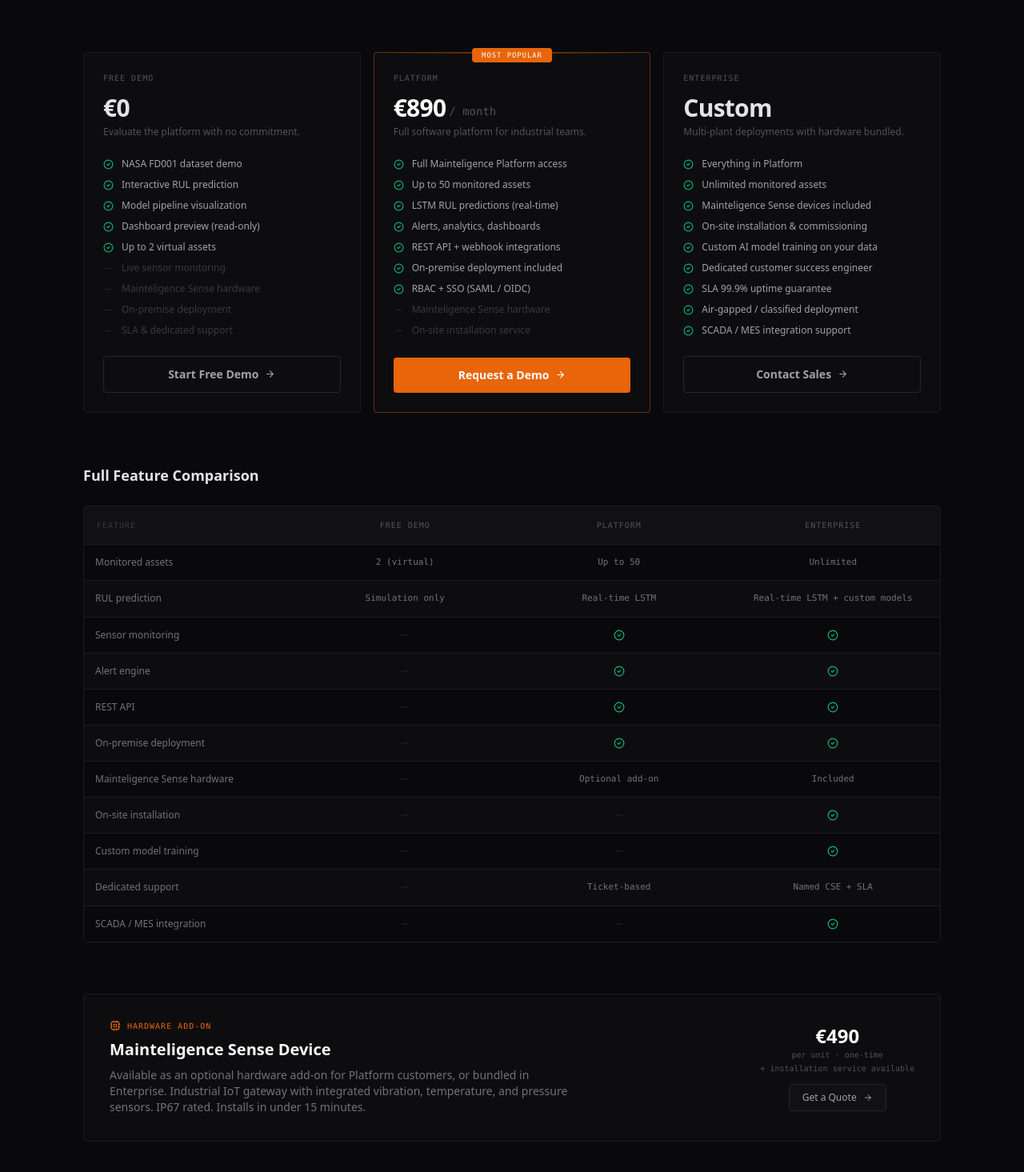
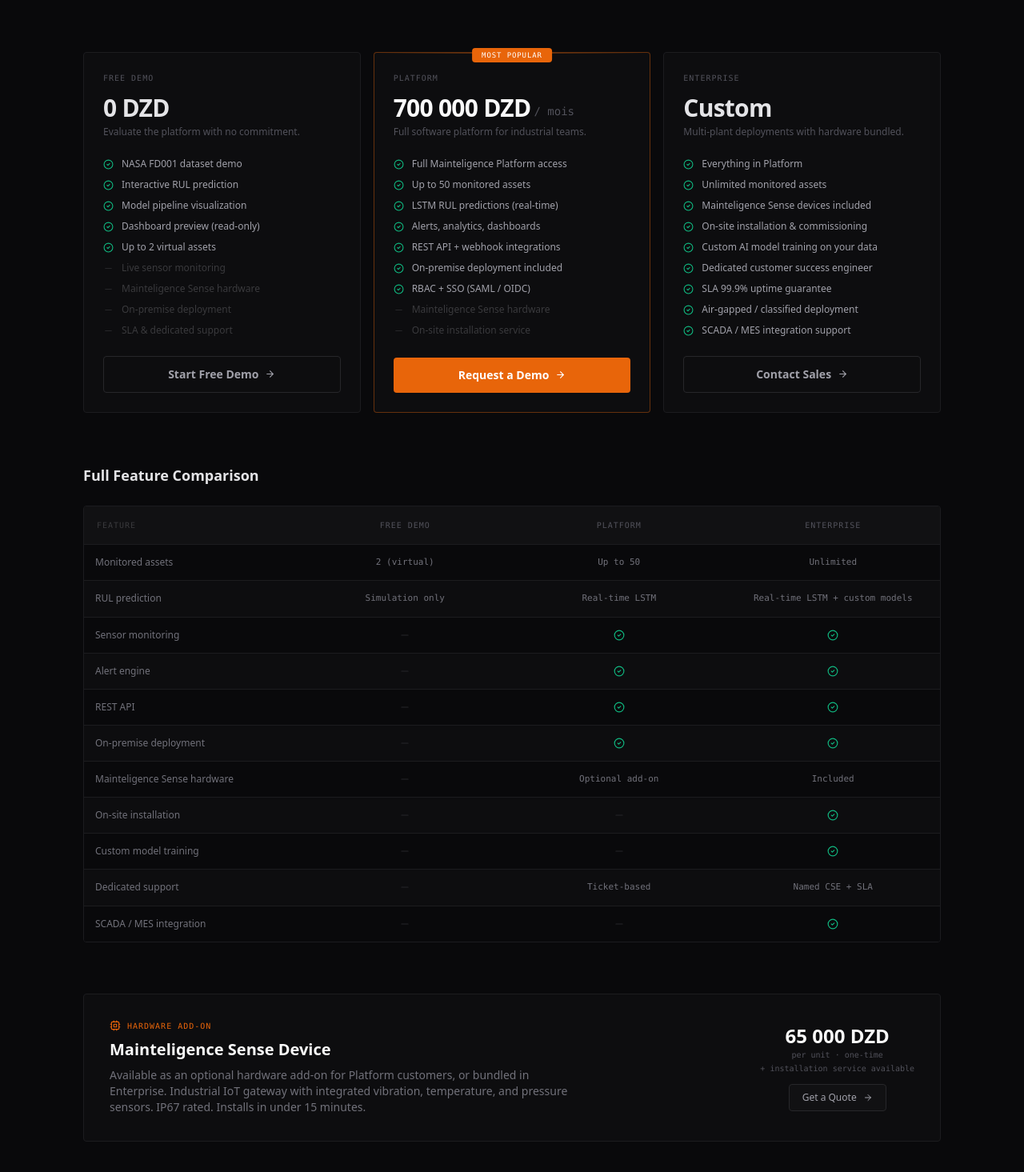
Before and after one commit to akram-22/FINAL-MAIN-TELEGENCE-, a Next.js app: page /pricing in a window 1280 px wide. Shown: the part 265-1730 px from the top of the page at 80% size. Built offline with nearby package versions, Linux system fonts and the light colour scheme.

Commit message:
Update page.tsx

```diff
--- a/app/pricing/page.tsx
+++ b/app/pricing/page.tsx
@@ -11,7 +11,7 @@ const plans = [
   {
     id: 'demo',
     label: 'Free Demo',
-    price: '€0',
+    price: '0 DZD',
     period: '',
     tagline: 'Evaluate the platform with no commitment.',
     badge: null,
@@ -33,8 +33,8 @@ const plans = [
   {
     id: 'platform',
     label: 'Platform',
-    price: '€890',
-    period: '/ month',
+    price: '700 000 DZD',
+    period: '/ mois',
     tagline: 'Full software platform for industrial teams.',
     badge: 'Most Popular',
     cta: 'Request a Demo',
@@ -219,7 +219,7 @@ export default function PricingPage() {
                 </p>
               </div>
               <div className="shrink-0 text-center">
-                <p className="text-2xl font-bold text-[#fafafa]">€490</p>
+                <p className="text-2xl font-bold text-[#fafafa]">65 000 DZD</p>
                 <p className="text-[10px] font-mono text-[#52525b]">per unit · one-time</p>
                 <p className="text-[10px] font-mono text-[#52525b] mt-0.5">+ installation service available</p>
                 <Link href="/contact" className="mt-3 inline-flex items-center gap-2 text-xs bg-[#111113] border border-[#27272a] hover:border-[#52525b] text-[#a1a1aa] hover:text-[#fafafa] px-4 py-2 rounded-sm transition-colors">
```
